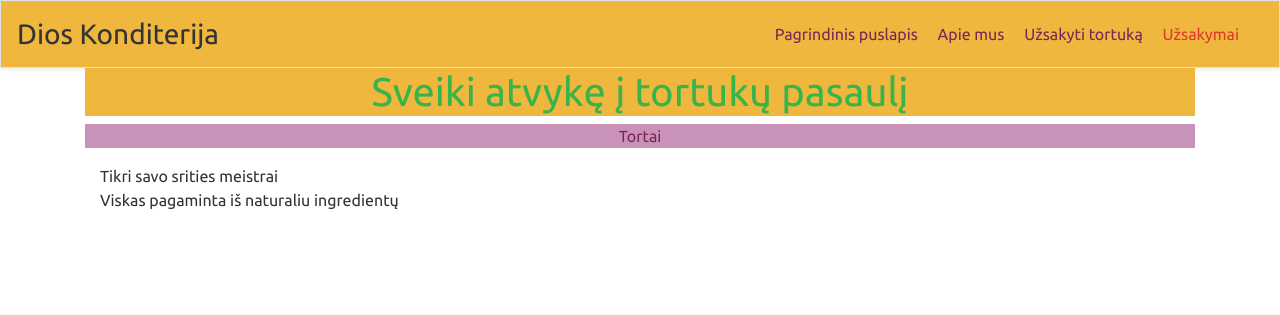
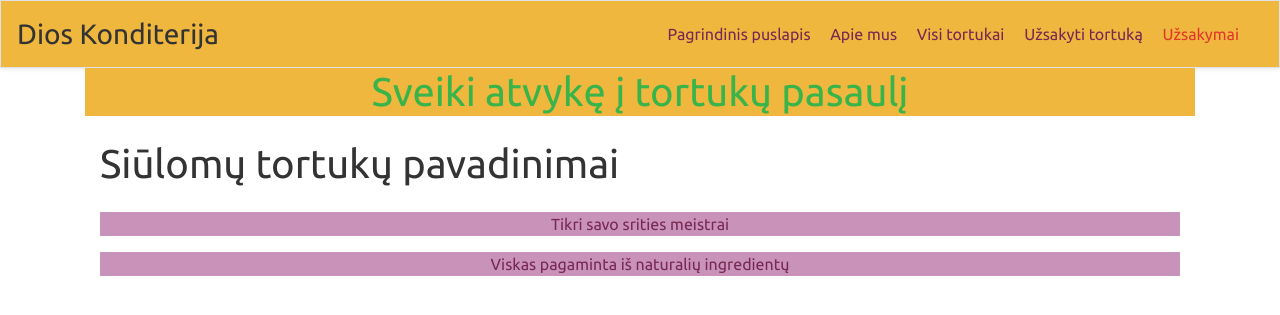
Before and after one commit to dipython22/confectionery_project, a Django app: template confectionery/tortukai/templates/tortukai/cakes.html in a window 1280 px wide. Shown: the top 315 px of the page. Run offline with Django 3.2, Linux system fonts and the light colour scheme; the template is opened without the code that fills it, so the values that code supplies are empty; some libraries are stand-ins or nearby versions.

Commit message:
some templates added

```diff
--- a/confectionery/tortukai/templates/tortukai/base.html
+++ b/confectionery/tortukai/templates/tortukai/base.html
@@ -1,4 +1,3 @@
-
 <!DOCTYPE html>
 <html lang="en">
 <head>
@@ -19,6 +18,7 @@
         <nav class="my-2 my-md-0 mr-md-3">
             <a class="p-2 text-dark" href="{% url 'home' %}">Pagrindinis puslapis</a>
             <a class="p-2 text-dark" href="{% url 'about' %}">Apie mus</a>
+            <a class="p-2 text-dark" href="{% url 'cakes' %}">Visi tortukai</a>
             <a class="p-2 text-dark" href="{% url 'order' %}">Užsakyti tortuką</a>
             <a class="p-2 text-danger" href="{% url 'order' %}">Užsakymai</a>
         </nav>
@@ -32,10 +32,10 @@
             {% block content %}{% endblock %}
 
             <div class="container ">
-            Tikri savo srities meistrai
+                <p class="text-center text-dark special">Tikri savo srities meistrai</p>
             </div>
             <div class="container-fluid ">
-            Viskas pagaminta iš naturaliu ingredientų
+            <p class="text-center text-dark special">Viskas pagaminta iš naturalių ingredientų</p>
             </div>
 
 
--- a/confectionery/tortukai/templates/tortukai/cakes.html
+++ b/confectionery/tortukai/templates/tortukai/cakes.html
@@ -1,9 +1,19 @@
 {% extends 'tortukai/base.html' %}
 
 {% block title %}
-Tortai
+siulomi tortukai
 {% endblock %}
 
 {% block content %}
-<p class="text-center text-capitalize text-dark special">Tortai</p>
+<div class="container py-3">
+    <h1 background-color: red> Siūlomų tortukų pavadinimai</h1>
+    <div class="list-group">
+    {% for cake in cakes %}
+        <a class="list-group-item list-group-item-action d-flex justify-content-between align-items-center" href="{% url 'cake' cake.id %}">
+            {{ cake }}
+        </a>
+    {% endfor %}
+    </div>
+</div>
+
 {% endblock %}
--- a/confectionery/tortukai/urls.py
+++ b/confectionery/tortukai/urls.py
@@ -5,5 +5,7 @@ from . import views
 urlpatterns = [
     path('', views.home, name = "home"),
     path('uzsakymai', views.order, name = "order"),
-    path('apie', views.about, name = "about")
+    path('apie', views.about, name = "about"),
+    path('cakes/', views.cakes, name='cakes'),
+    path('cake/<int:cake_id>/', views.cake, name='cake'),
 ]
--- a/confectionery/tortukai/views.py
+++ b/confectionery/tortukai/views.py
@@ -16,4 +16,8 @@ def about(request):
 # Create your views here.
 def cakes(request):
     cakes = Cake.objects.all()
-    return render(request, 'cakes/cakes.html', {'authors': authors})
+    return render(request, 'tortukai/cakes.html', {'cakes': cakes})
+
+def cake(request, cake_id):
+    cake = get_object_or_404(Cake, pk=cake_id)
+    return render(request, 'tortukai/cake.html', {'cake': cake})
```
